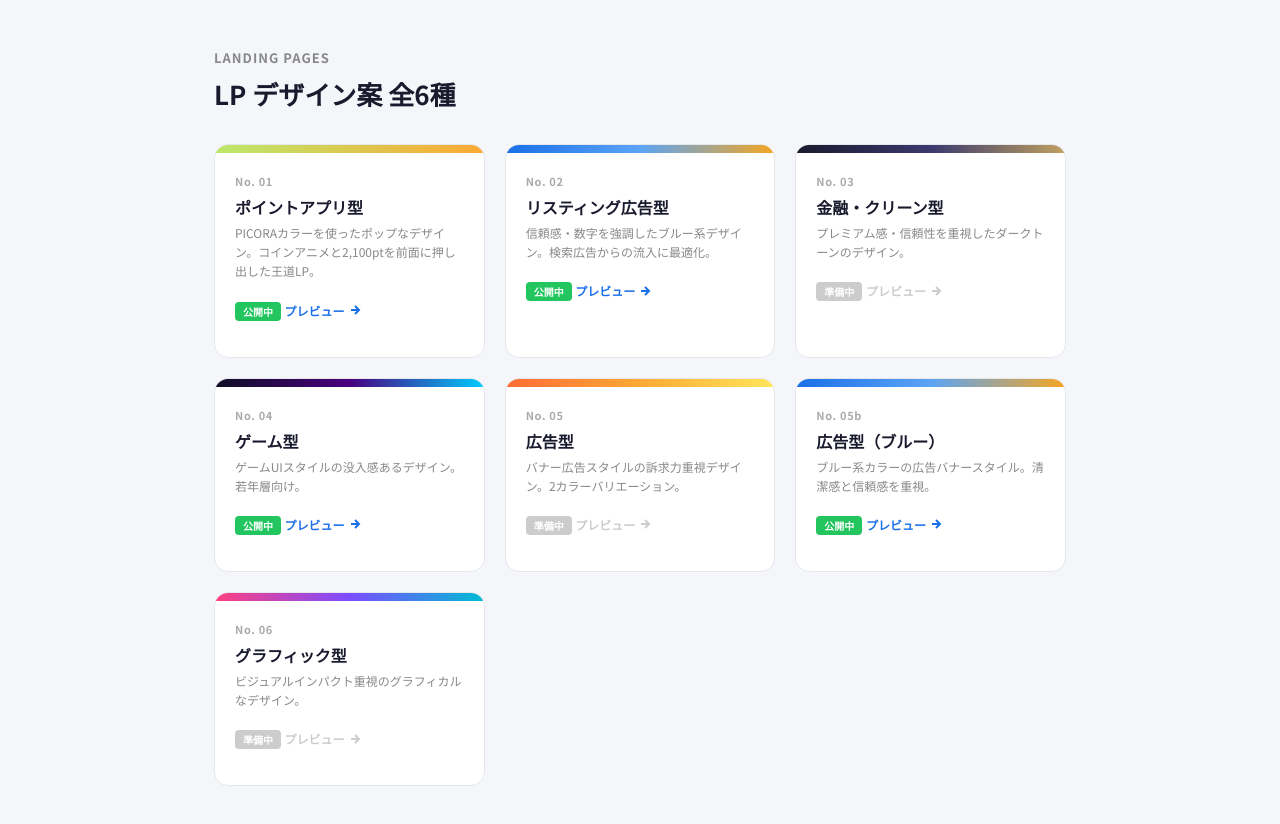
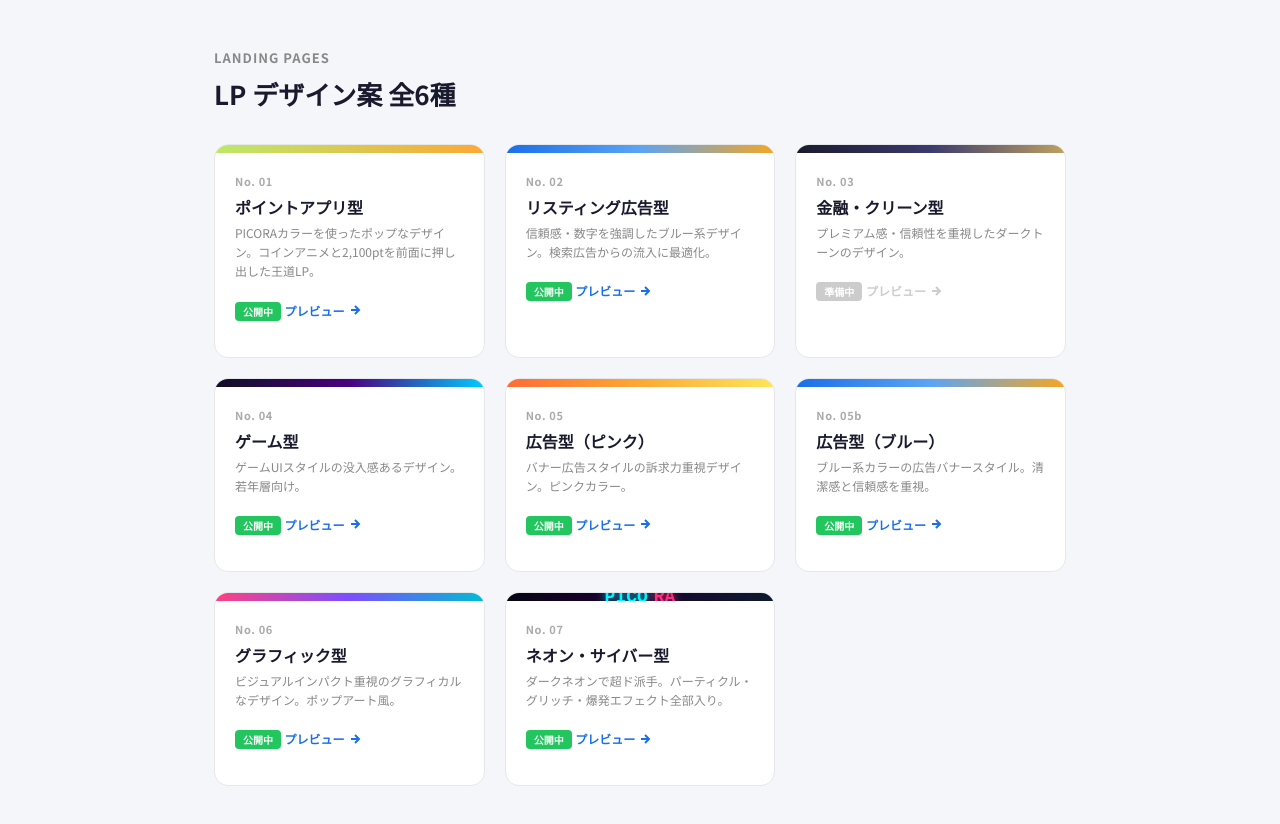
Before and after one commit to GIMGAHEE/picora-acquisition, a plain HTML site: page index.html in a window 1280 px wide. Shown: the part 74-898 px from the top of the page. Drawn offline with Linux system fonts and the light colour scheme.

Commit message:
fix: index.html - 05/06 활성화 + 07 네온사이버형 카드 추가

```diff
--- a/index.html
+++ b/index.html
@@ -256,10 +256,10 @@
       <div class="card-thumb card-thumb--ad"></div>
       <div class="card-body">
         <p class="card-num">No. 05</p>
-        <p class="card-title">広告型</p>
-        <p class="card-desc">バナー広告スタイルの訴求力重視デザイン。2カラーバリエーション。</p>
-        <span class="card-wip">準備中</span>
-        <div class="card-link" style="color:#ccc;">
+        <p class="card-title">広告型（ピンク）</p>
+        <p class="card-desc">バナー広告スタイルの訴求力重視デザイン。ピンクカラー。</p>
+        <span class="card-ready">公開中</span>
+        <div class="card-link">
           プレビュー
           <svg viewBox="0 0 12 12" fill="none" stroke="currentColor" stroke-width="2">
             <path d="M2 6h8M6 2l4 4-4 4"/>
@@ -267,7 +267,6 @@
         </div>
       </div>
     </a>
-
 
     <a href="acquisition_05b/index.html" class="lp-card">
       <div class="card-thumb card-thumb--blue"></div>
@@ -290,9 +289,31 @@
       <div class="card-body">
         <p class="card-num">No. 06</p>
         <p class="card-title">グラフィック型</p>
-        <p class="card-desc">ビジュアルインパクト重視のグラフィカルなデザイン。</p>
-        <span class="card-wip">準備中</span>
-        <div class="card-link" style="color:#ccc;">
+        <p class="card-desc">ビジュアルインパクト重視のグラフィカルなデザイン。ポップアート風。</p>
+        <span class="card-ready">公開中</span>
+        <div class="card-link">
+          プレビュー
+          <svg viewBox="0 0 12 12" fill="none" stroke="currentColor" stroke-width="2">
+            <path d="M2 6h8M6 2l4 4-4 4"/>
+          </svg>
+        </div>
+      </div>
+    </a>
+
+    <a href="acquisition_07/index.html" class="lp-card">
+      <div class="card-thumb" style="background:linear-gradient(135deg,#060612 0%,#1a0030 40%,#0d1a2e 100%);position:relative;overflow:hidden;">
+        <div style="position:absolute;inset:0;display:flex;align-items:center;justify-content:center;gap:6px;">
+          <span style="font-size:18px;font-weight:900;font-family:monospace;color:#00f5ff;text-shadow:0 0 10px #00f5ff;">PICO</span>
+          <span style="font-size:18px;font-weight:900;font-family:monospace;color:#ff2d7a;text-shadow:0 0 10px #ff2d7a;">RA</span>
+        </div>
+        <div style="position:absolute;bottom:8px;left:0;right:0;height:1px;background:linear-gradient(90deg,transparent,#00f5ff,#ff2d7a,transparent);"></div>
+      </div>
+      <div class="card-body">
+        <p class="card-num">No. 07</p>
+        <p class="card-title">ネオン・サイバー型</p>
+        <p class="card-desc">ダークネオンで超ド派手。パーティクル・グリッチ・爆発エフェクト全部入り。</p>
+        <span class="card-ready">公開中</span>
+        <div class="card-link">
           プレビュー
           <svg viewBox="0 0 12 12" fill="none" stroke="currentColor" stroke-width="2">
             <path d="M2 6h8M6 2l4 4-4 4"/>
```
